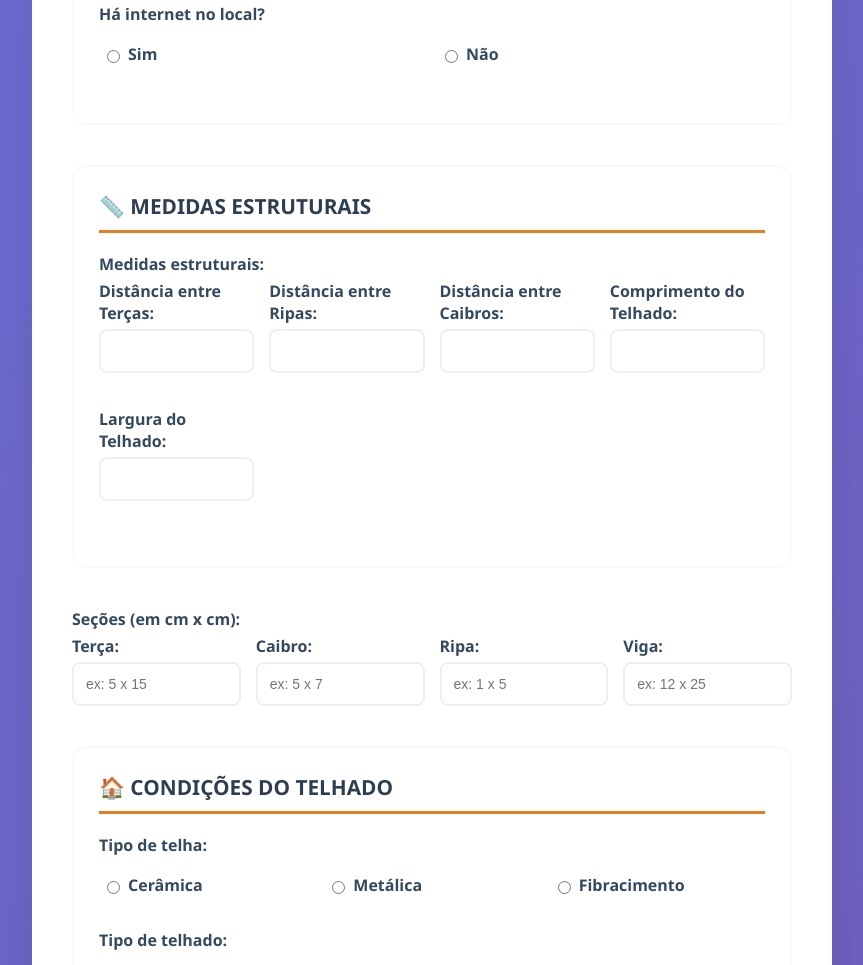
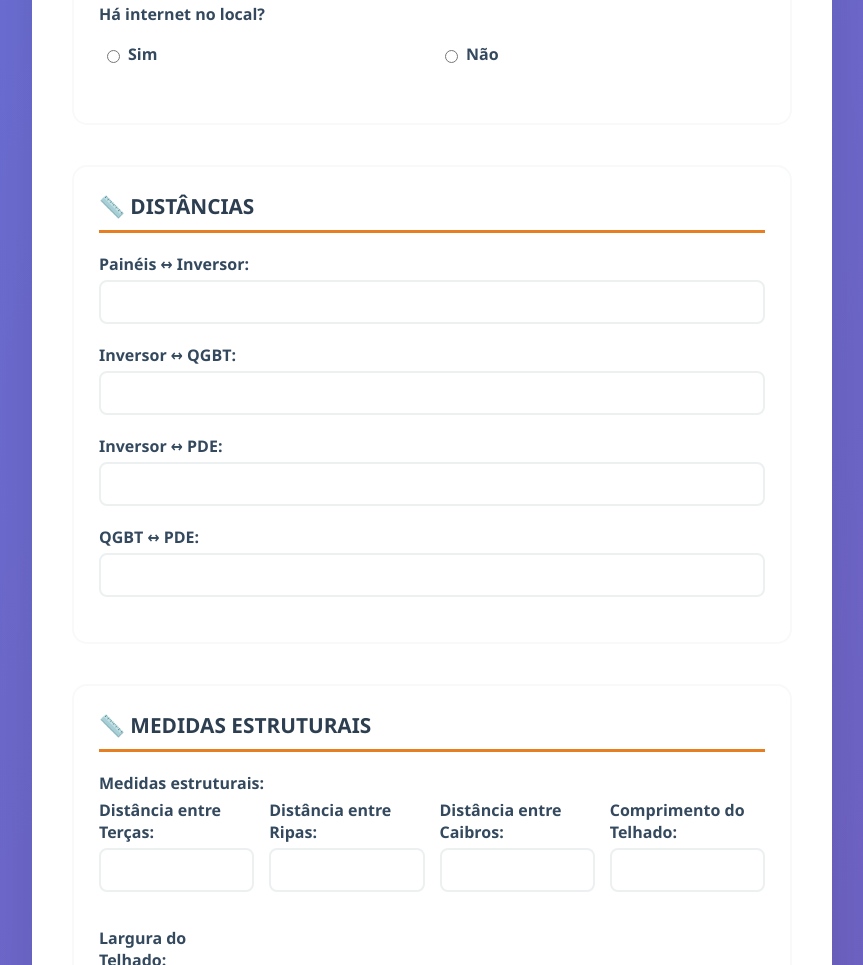
Before and after one commit to Bruno-spj/relatorio-vistoria-icesolar, a plain HTML site: page index.html in a window 1280 px wide. Shown: the part 2682-3647 px from the top of the page, without its empty margins (208-1071 px from the left). Drawn offline with Linux system fonts and the light colour scheme.

Commit message:
adicionado seção distâncias

```diff
--- a/index.html
+++ b/index.html
@@ -331,6 +331,55 @@
               </div>
             </div>
           </div>
+
+          <!--DISTÂNCIAS-->
+          <div class="section">
+            <h2 class="section-title">📏 DISTÂNCIAS</h2>
+            <div class="form-group">
+              <label for="dist_paineis_inversor"
+                >Painéis ↔ Inversor:</label
+              >
+              <input
+                type="number"
+                id="dist_paineis_inversor"
+                name="dist_paineis_inversor"
+              />
+            </div>
+
+             <div class="form-group">
+              <label for="dist_paineis_inversor"
+                >Inversor ↔ QGBT:</label
+              >
+              <input
+                type="number"
+                id="dist_inversor_qgbt"
+                name="dist_inversor_qgbt"
+              />
+            </div>
+
+            <div class="form-group">
+              <label for="dist_inversor_pde"
+                >Inversor ↔ PDE:</label
+              >
+              <input
+                type="number"
+                id="dist_inversor_pde"
+                name="dist_inversor_pde"
+              />
+            </div>
+
+             <div class="form-group">
+              <label for="dist_qgbt_pde"
+                >QGBT ↔ PDE:</label
+              >
+              <input
+                type="number"
+                id="dist_qgbt_pde"
+                name="dist_qgbt_pde"
+              />
+            </div>
+          </div>
+
 
           <!-- MEDIDAS ESTRUTURAIS -->
           <div class="section">
```
